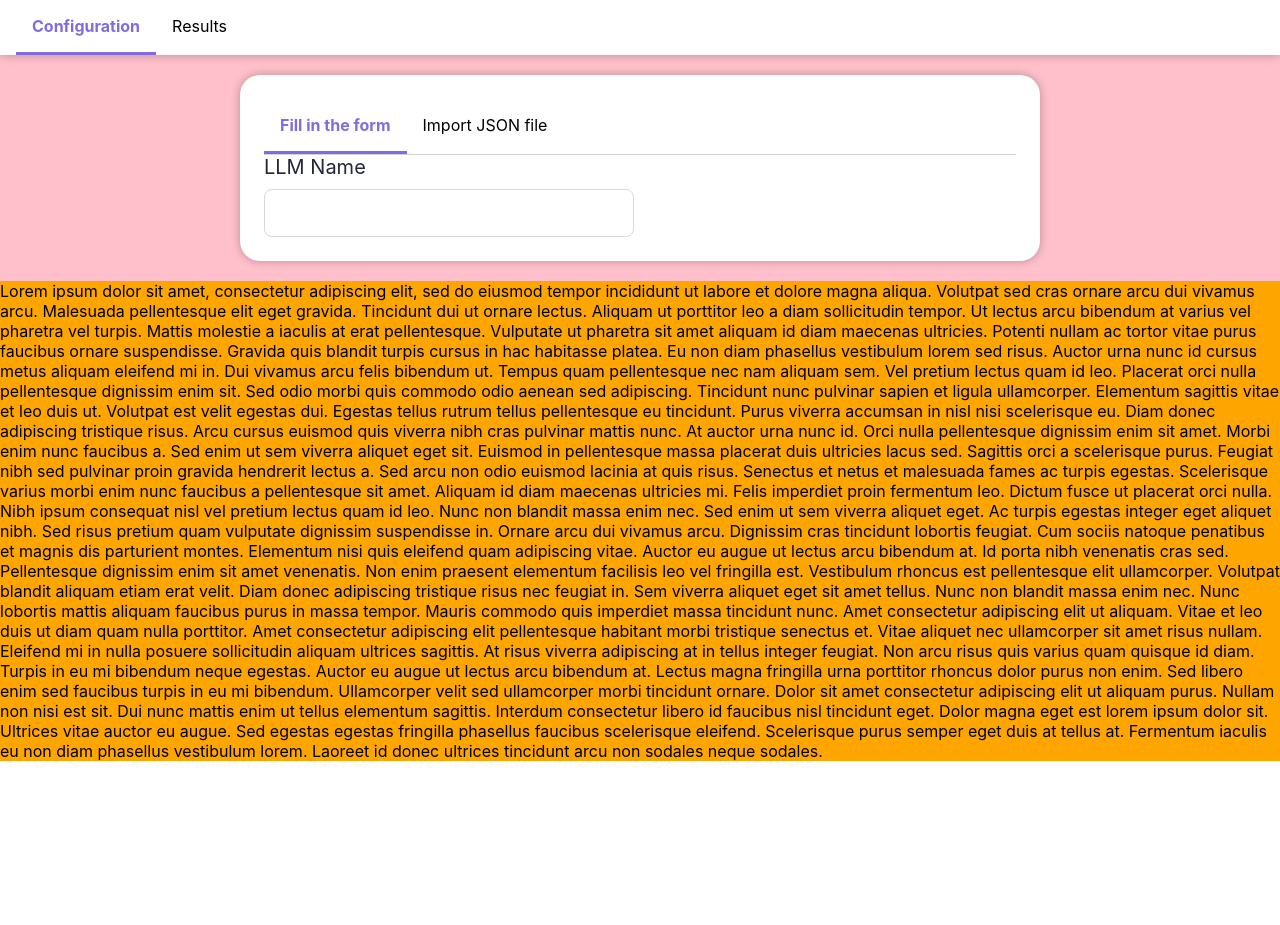
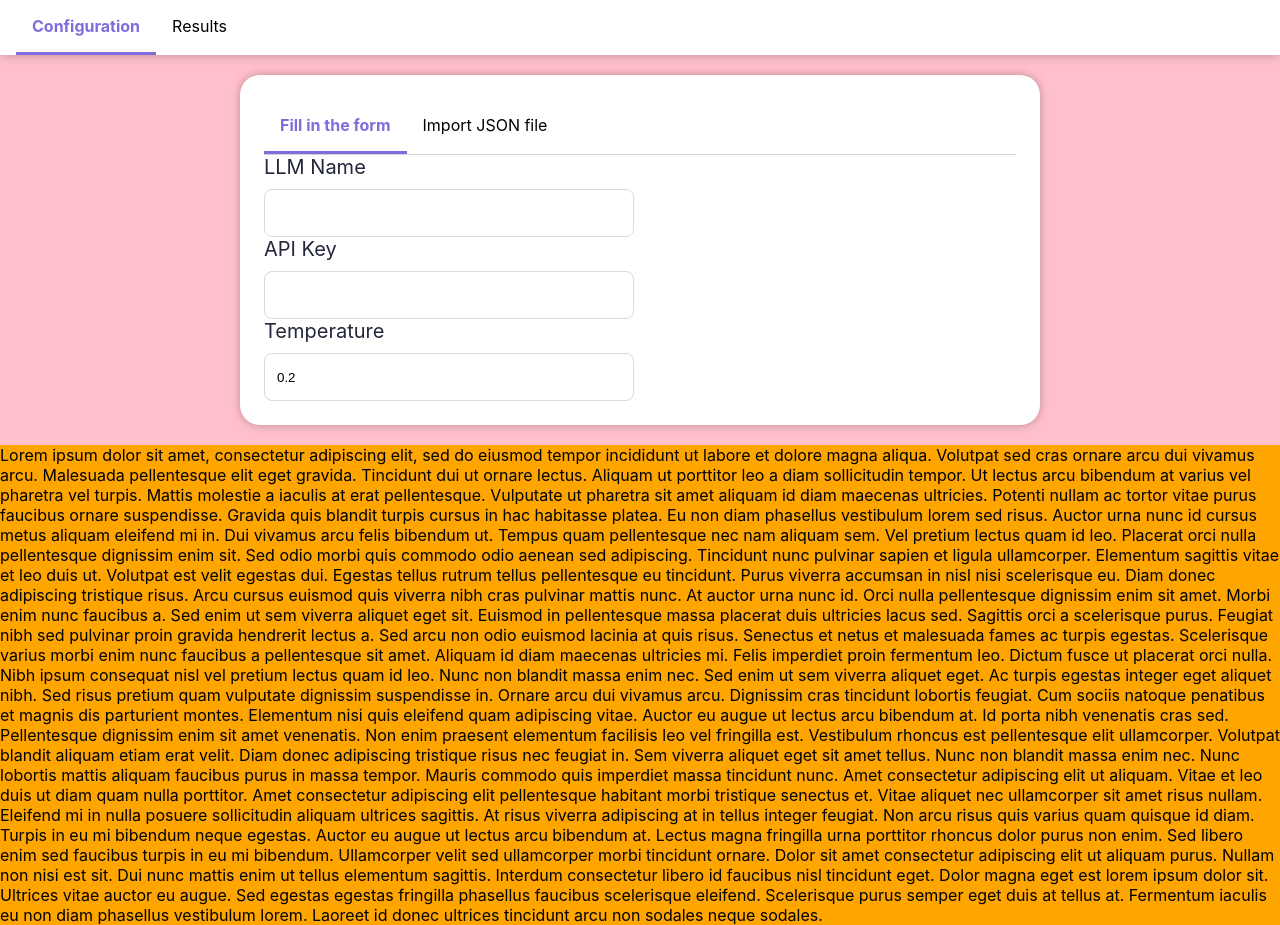
Before and after one commit to geodes-sms/PromptSLR, a React (Create React App) app in the folder front/: page / in a window 1280 px wide. Before the commit the page ends 800 px from the top, so only its background shows below. Built offline with nearby package versions, Linux system fonts and the light colour scheme.

Commit message:
Add text input

```diff
--- a/front/src/components/ConfigurationForm/ConfigurationForm.tsx
+++ b/front/src/components/ConfigurationForm/ConfigurationForm.tsx
@@ -1,9 +1,13 @@
 import React, { useState } from "react";
 import "./styles.scss";
 import DropdownSelector from "../DropdownSelector/DropdownSelector";
+import TextInput from "../TextInput/TextInput";
 
 function ConfigurationForm() {
   const [LLMName, setLLMName] = useState("");
+  const [APIKey, setAPIKey] = useState("");
+  const [temperature, setTemperature] = useState("0.2");
+
   return (
     <div>
       <DropdownSelector
@@ -12,6 +16,16 @@ function ConfigurationForm() {
         selectedItem={LLMName}
         setSelectedItem={setLLMName}
       />
+      <TextInput value={APIKey} setValue={setAPIKey} label="API Key" />
+      <TextInput
+        value={temperature}
+        setValue={setTemperature}
+        label="Temperature"
+        type="number"
+        min={0}
+        max={1}
+        step={0.1}
+      />
     </div>
   );
 }
--- /dev/null
+++ b/front/src/components/TextInput/TextInput.tsx
@@ -0,0 +1,29 @@
+import React, { useEffect, useState } from "react";
+import "./styles.scss";
+
+const TextInput = (props: {
+  label: string;
+  value: string;
+  setValue: (item: string) => void;
+  type?: string;
+  min?: number;
+  max?: number;
+  step?: number;
+}) => {
+  return (
+    <div className="text-input">
+      <p className="text-input__label">{props.label}</p>
+      <input
+        value={props.value}
+        type={props.type ? props.type : "text"}
+        onChange={(e) => props.setValue(e.target.value)}
+        className="text-input__field"
+        min={props.min}
+        max={props.max}
+        step={props.step}
+      />
+    </div>
+  );
+};
+
+export default TextInput;
--- /dev/null
+++ b/front/src/components/TextInput/styles.scss
@@ -0,0 +1,19 @@
+.text-input {
+  display: flex;
+  flex-direction: column;
+
+  &__label {
+    color: #24273a;
+    font-size: 20px;
+    margin-bottom: 10px;
+  }
+
+  &__field {
+    width: 370px;
+    height: 48px;
+    padding: 12px;
+    border-radius: 8px;
+    border: 1px solid #d9d9d9;
+    background-color: #fff;
+  }
+}
```
